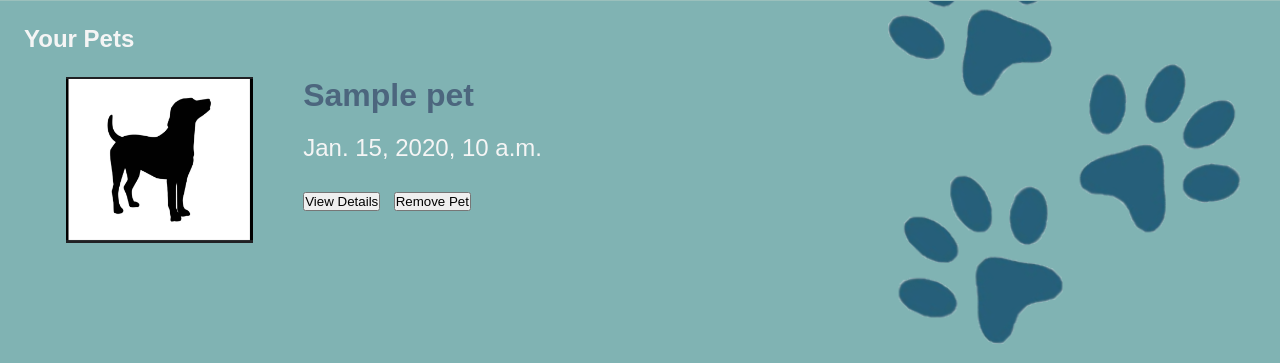
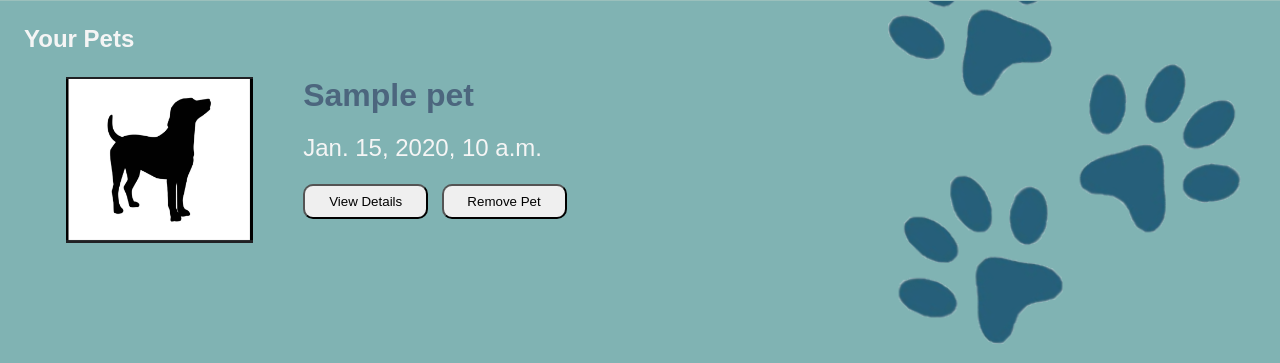
Before and after one commit to szanetta/django_project, a Django app: page /users/user_pets/ in a window 1280 px wide. Shown: the part 324-687 px from the top of the page. Run offline with Django 5.2, Linux system fonts and the light colour scheme; a user stored in the database is signed in; tables that the repository leaves empty hold one stand-in row (values such as "Sample post").

Commit message:
modified html files

```diff
--- a/config/pets/templates/pets/remove_pet.html
+++ b/config/pets/templates/pets/remove_pet.html
@@ -23,8 +23,8 @@
             {% endif %}
         <form method="POST">
             {% csrf_token %}
-            <button type="submit" class="btn btn-danger">Remove Pet</button>
-            <button type="button" class="btn btn-secondary" onclick="window.location.href='{% url 'pets:page' slug=pet.slug %}'">Cancel</button>
+            <button type="submit" class='form-submit'>Remove Pet</button>
+            <button type="button" class='form-submit' onclick="window.location.href='{% url 'users:user_pets_list' %}'">Cancel</button>
         </form>
     </section>
 {% endblock %}
--- a/config/pets/templates/pets/user_pets_list.html
+++ b/config/pets/templates/pets/user_pets_list.html
@@ -28,8 +28,8 @@
                     </a>
                 </h2>
                 <p>{{ pet.date }}</p>
-                    <button type="button" class="btn btn-secondary" onclick="window.location.href='{% url 'pets:page' slug=pet.slug %}'">View Details</button>
-                    <button type="button" class="btn btn-secondary" onclick="window.location.href='{% url 'pets:remove_pet' slug=pet.slug %}'">Remove Pet</button>
+                    <button type="button" class='form-submit' onclick="window.location.href='{% url 'pets:page' slug=pet.slug %}'">View Details</button>
+                    <button type="button" class='form-submit' onclick="window.location.href='{% url 'pets:remove_pet' slug=pet.slug %}'">Remove Pet</button>
             </article>
         {% empty %}
             <p>You haven't added any pets yet.</p>
```
